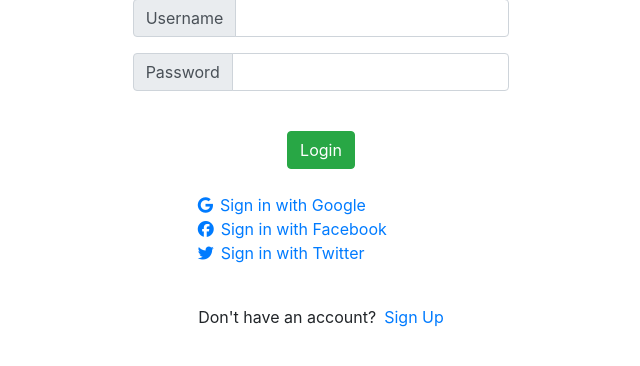
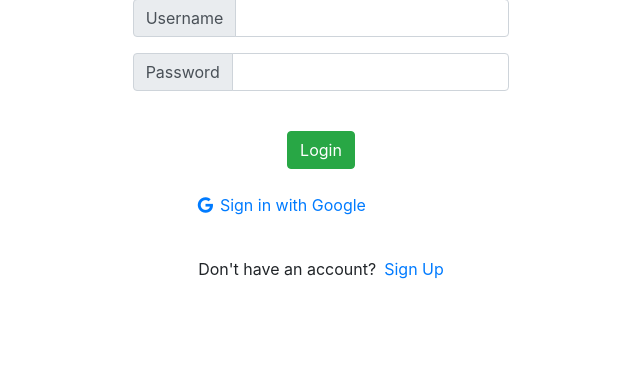
Before and after one commit to jix-666/jix, a Django app: page /accounts/login/ in a window 1280 px wide. Shown: the part 187-553 px from the top of the page, without its empty margins (319-959 px from the left). Run offline with Django 3.2, Linux system fonts and the light colour scheme; some libraries are stand-ins or nearby versions.

Commit message:
remove uneccessary requirement

```diff
--- a/accounts/templates/accounts/login.html
+++ b/accounts/templates/accounts/login.html
@@ -37,28 +37,6 @@
                                 </div>
                             </div>
                         </a>
-                        <a href="{% url "social:begin" "facebook" %}">
-                            <div class='text-left' style="padding-left:65px">
-                                <div class=content-wrapper>
-                                    <div class='logo-wrapper'>
-                                        <i class="fab fa-facebook" style="padding-right:7px" ></i><span>Sign in with Facebook</span>
-                                    </div>
-                                    <span class='text-container'>
-                                </span>
-                                </div>
-                            </div>
-                        </a>
-                        <a href="{% url "social:begin" "twitter" %}">
-                            <div class='text-left' style="padding-left:65px">
-                                <div class=content-wrapper>
-                                    <div class='logo-wrapper'>
-                                        <i class="fab fa-twitter" style="padding-right:7px "></i><span>Sign in with Twitter</span>
-                                    </div>
-                                    <span class='text-container'>
-                                </span>
-                                </div>
-                            </div>
-                        </a>
                     </form>
                 </div>
                 {% for message in messages %}
```
Also changed, not shown: requirements.txt (+0 -54 lines).
